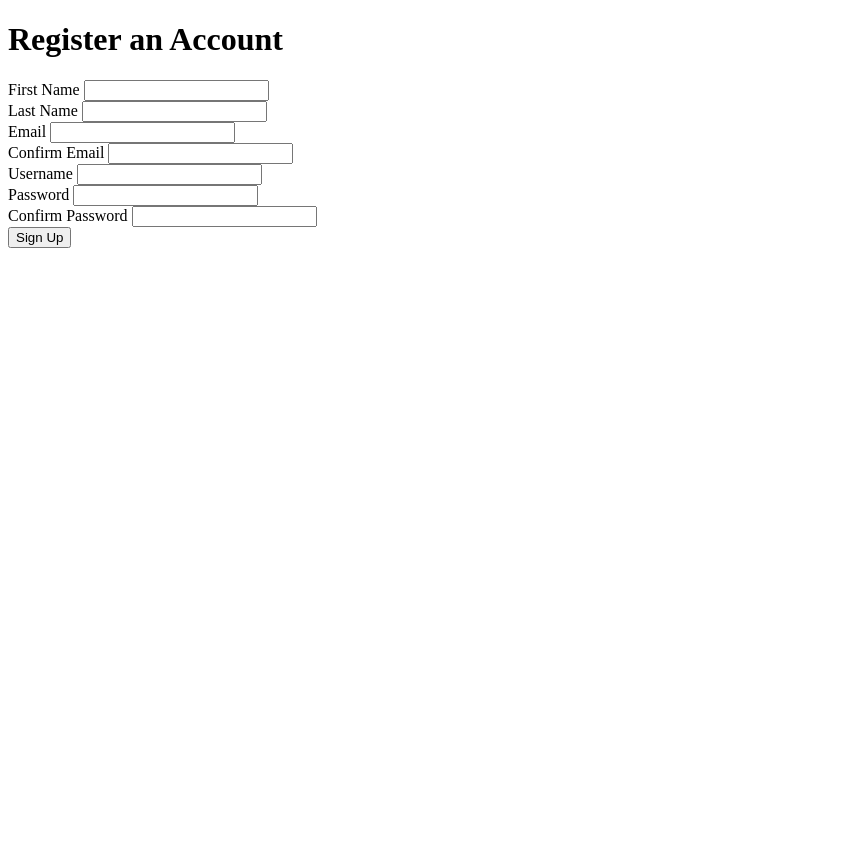
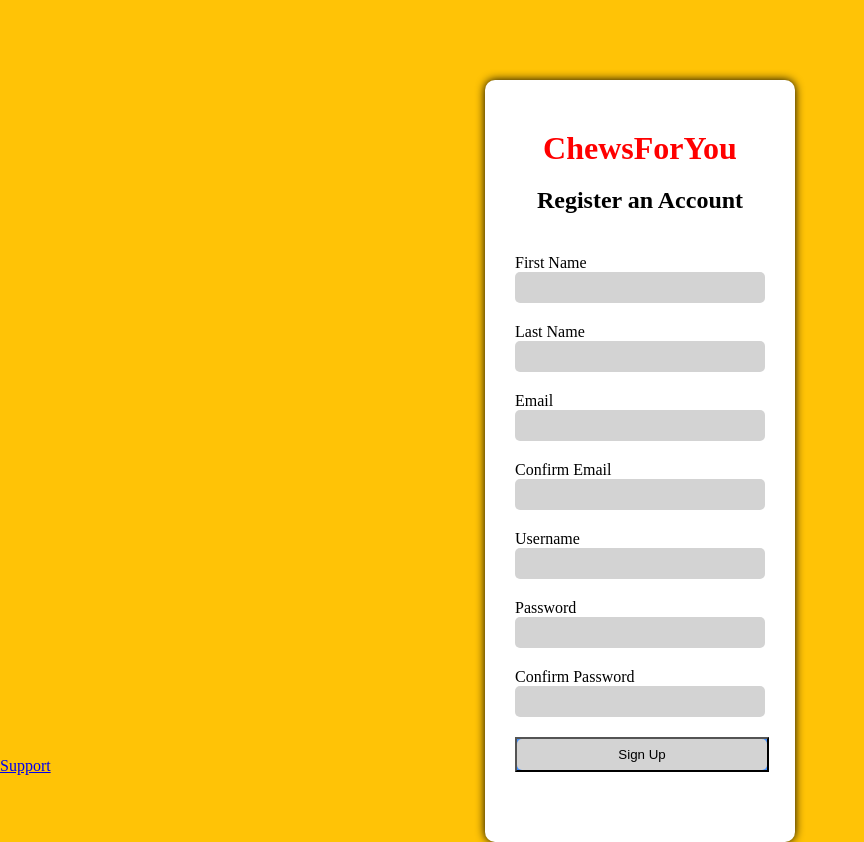
Before and after one commit to junqili259/ChewsForYou, a Flask app: page /register in a window 1280 px wide. Shown: the whole page, without its empty margins (0-864 px from the left). Before the commit the page ends 248 px from the top, so only its background shows below. Run offline with Flask 2, Linux system fonts and the light colour scheme.

Commit message:
Update register.html

```diff
--- a/cloud_proj/templates/register.html
+++ b/cloud_proj/templates/register.html
@@ -2,21 +2,28 @@
 <html lang="en">
 <head>
     <title>Register</title>
+	<link rel= "stylesheet" type= "text/css" href= "{{ url_for('static',filename='styles/register.css')}}">
 </head>
-    <h1>Register an Account</h1>
 <body>
     <form method="POST" action="">
         {{ form.hidden_tag() }}
         <div class="form-group">
-            {{ form.firstName.label() }} {{ form.firstName }} <br>
-            {{ form.lastName.label() }} {{ form.lastName }} <br>
-            {{ form.email.label() }} {{ form.email }} <br>
-            {{ form.confirmEmail.label() }} {{ form.confirmEmail }} <br>
-            {{ form.username.label() }} {{ form.username }} <br>
-            {{ form.password.label() }} {{ form.password }} <br>
-            {{ form.confirmPassword.label() }} {{ form.confirmPassword }} <br>
-            {{ form.submit }}
+			<ul class="list">
+				<h1><a href="{{ url_for('homepage')}}" class="chewsforyou">ChewsForYou</a></h1>
+				<li><h2>Register an Account</h2></li>
+				<li>{{ form.firstName.label() }} {{ form.firstName }} <br></li>
+				<li>{{ form.lastName.label() }} {{ form.lastName }} <br></li>
+				<li>{{ form.email.label() }} {{ form.email }} <br></li>
+				<li>{{ form.confirmEmail.label() }} {{ form.confirmEmail }} <br></li>
+				<li>{{ form.username.label() }} {{ form.username }} <br></li>
+				<li>{{ form.password.label() }} {{ form.password }} <br></li>
+				<li>{{ form.confirmPassword.label()}} {{ form.confirmPassword }} <br></li>
+				<li><button class="button">{{ form.submit }}</button></li>
+			</u1>
         </div>
     </form>
 </body>
+<div class="support">
+    <footer><a href= "{{ url_for('support')}}">Support</a></footer>
+</div>
 </html>
```
